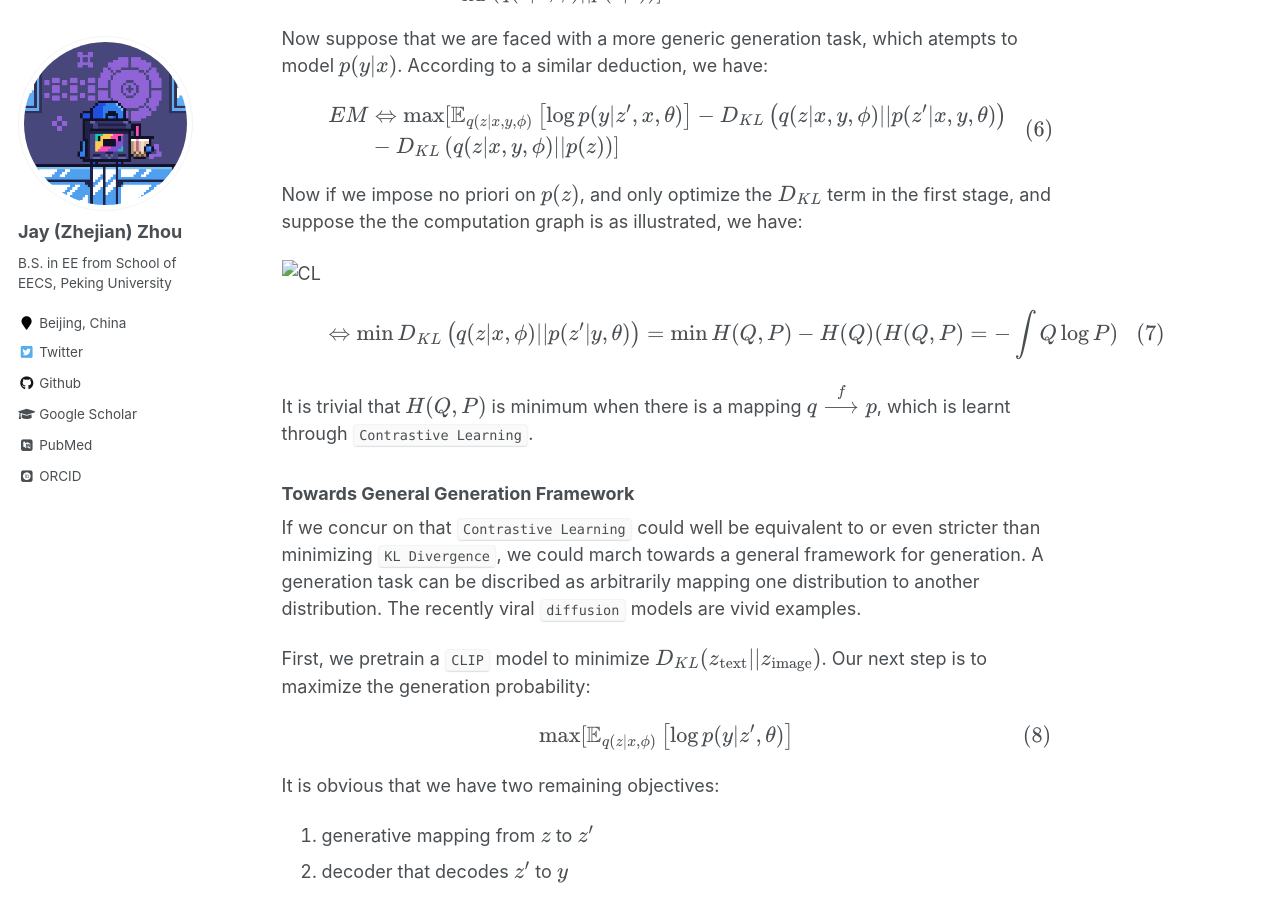
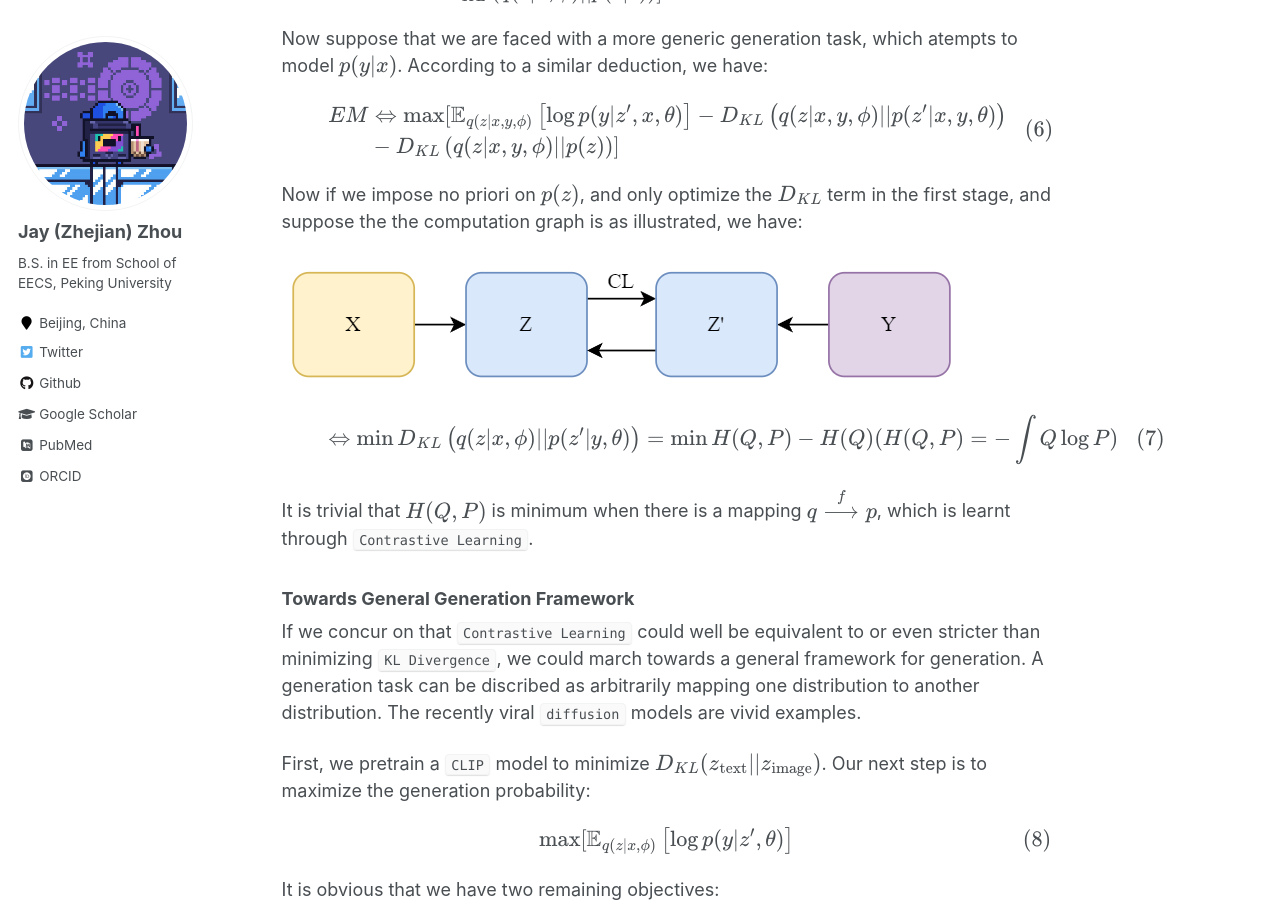
Before and after one commit to Ja1Zhou/ja1zhou.github.io, a Jekyll site: the page built from _posts/2022-11-11-Contrastive-Loss-is-the-Final-Piece-in-Generation.md, in a window 1280 px wide and 900 px high, scrolled down 2741 px. Built offline with Jekyll 4.4.1, drawn with Linux system fonts in a browser that asks for light colours; some web fonts are replaced; formulas are drawn with MathJax 3.

Commit message:
update images

```diff
--- a/_posts/2022-11-11-Contrastive-Loss-is-the-Final-Piece-in-Generation.md
+++ b/_posts/2022-11-11-Contrastive-Loss-is-the-Final-Piece-in-Generation.md
@@ -67,7 +67,7 @@ $$\begin{aligned}EM&\Leftrightarrow\max [\mathbb{E}_{q(z|x,y, \phi)}\left[ \log
 
 Now if we impose no priori on $p(z)$, and only optimize the $D_{KL}$ term in the first stage, and suppose the the computation graph is as illustrated, we have:
 
-![CL](../files/CL.png)
+![CL](/images/CL.png)
 
 $$\Leftrightarrow \min D_{KL}\left(q(z|x,\phi)||p(z'|y,\theta)\right) =\min H(Q, P) - H(Q)\\ (H(Q, P) = -\int Q\log P)$$
 
```
Also changed, not shown: images/CL.png (renamed from files/CL.png).
